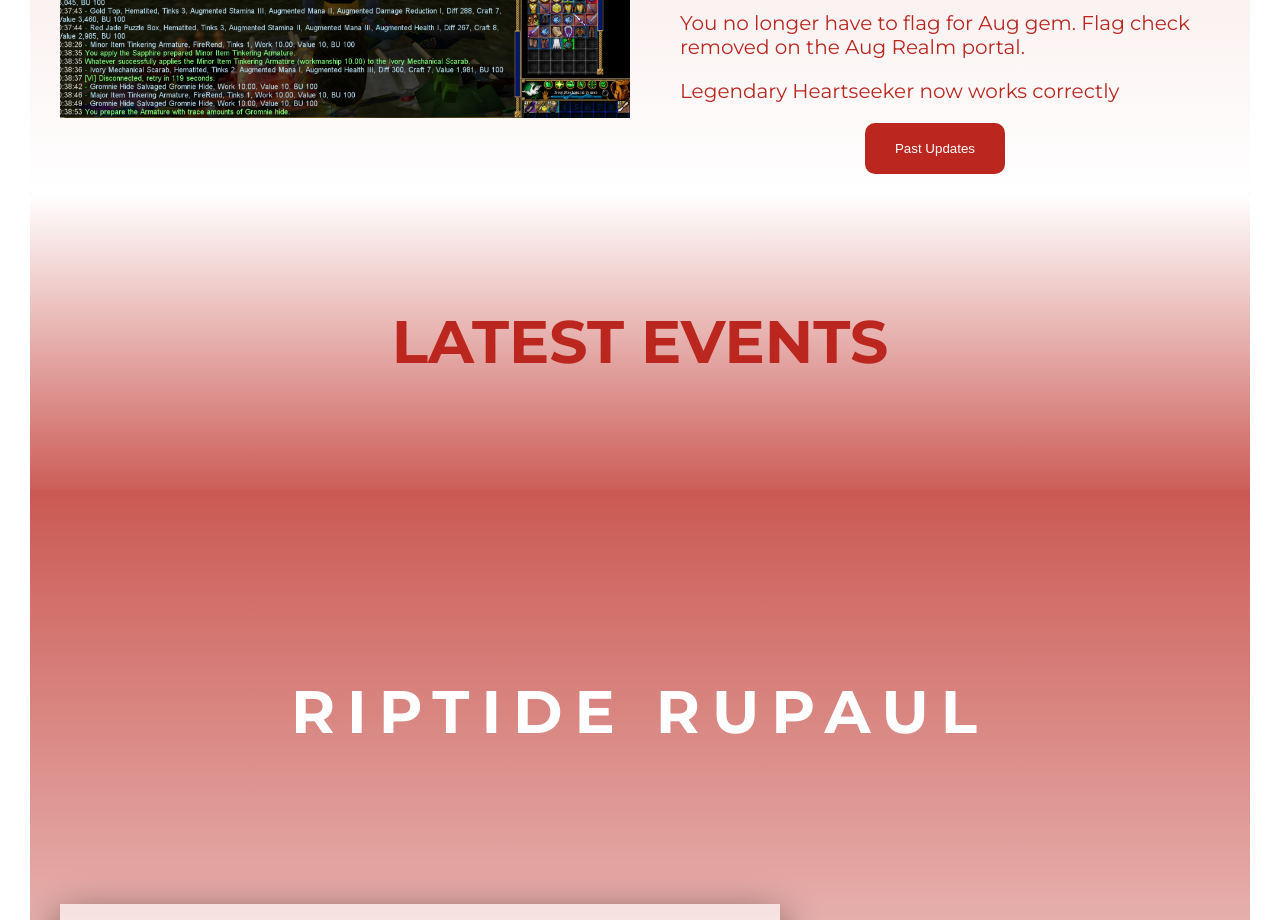
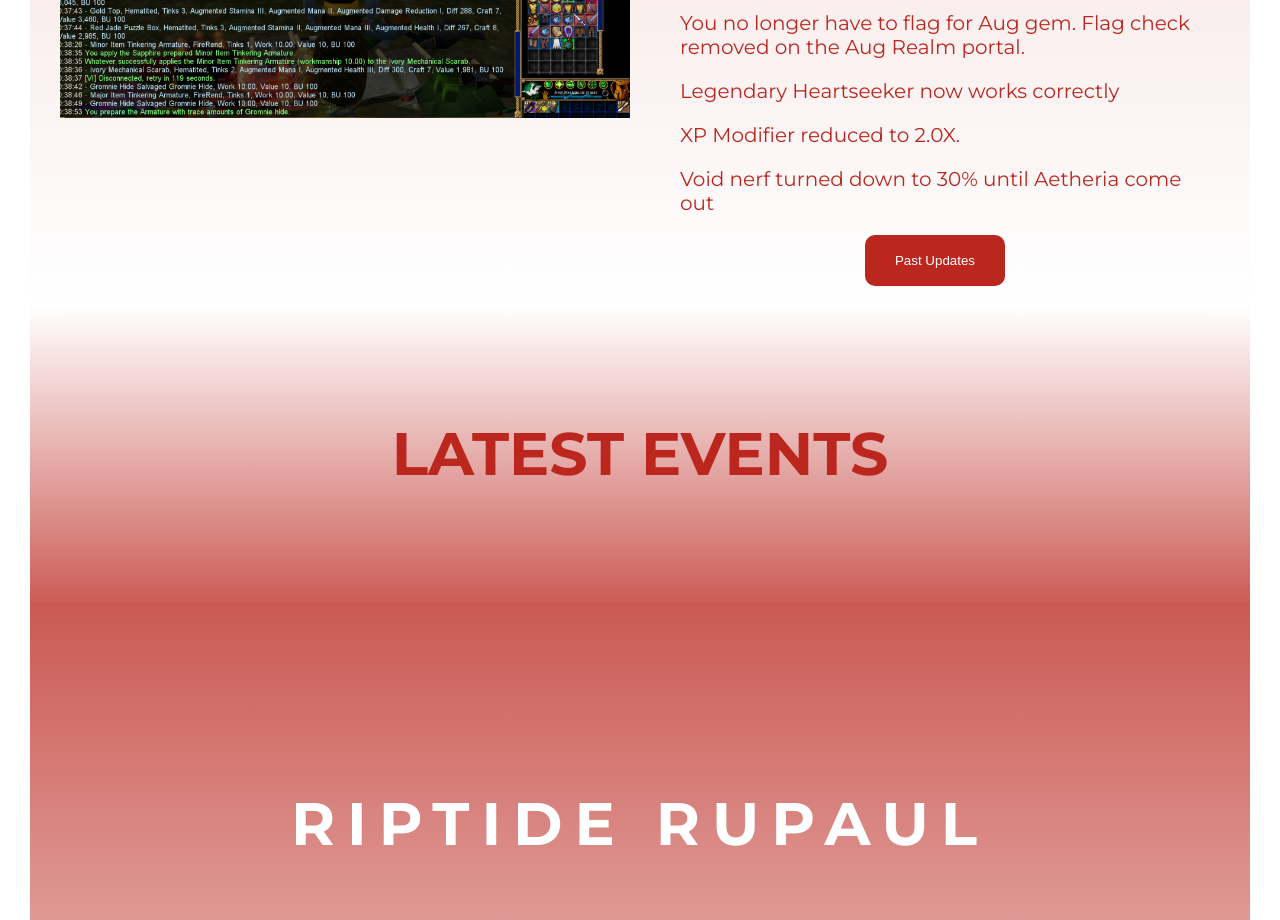
Before and after one commit to Derek42588/riptideSite, a React (Create React App) app: page / in a window 1280 px wide. Shown: the part 1020-1940 px from the top of the page. Built offline with nearby package versions, Linux system fonts and the light colour scheme; grey boxes are pictures that could not be loaded.

Commit message:
another changelog fix

```diff
--- a/src/components/Landing.js
+++ b/src/components/Landing.js
@@ -32,6 +32,12 @@ const Landing = () => {
             <li className="changelog__item">
             Legendary Heartseeker now works correctly
             </li>
+            <li className="changelog__item">
+            XP Modifier reduced to 2.0X.
+            </li>
+            <li className="changelog__item">
+            Void nerf turned down to 30% until Aetheria come out
+            </li>
           </ul>
           <a href = "/changelog">
             <button className="btn">Past Updates</button>
```
